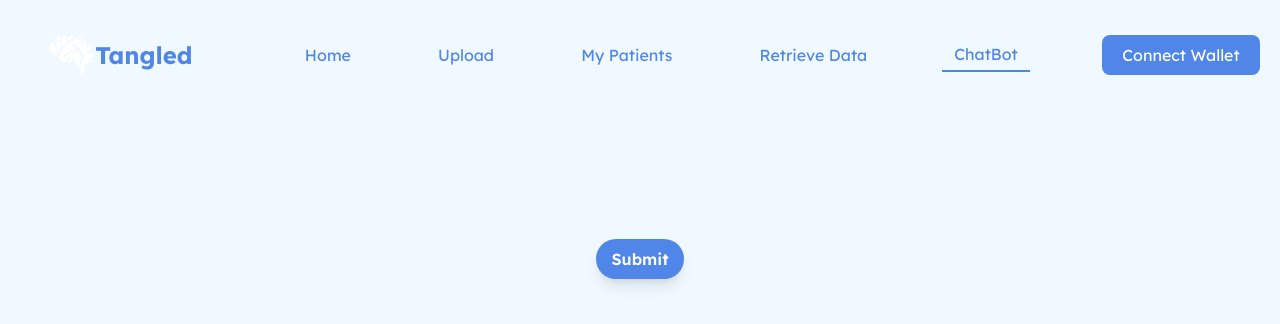
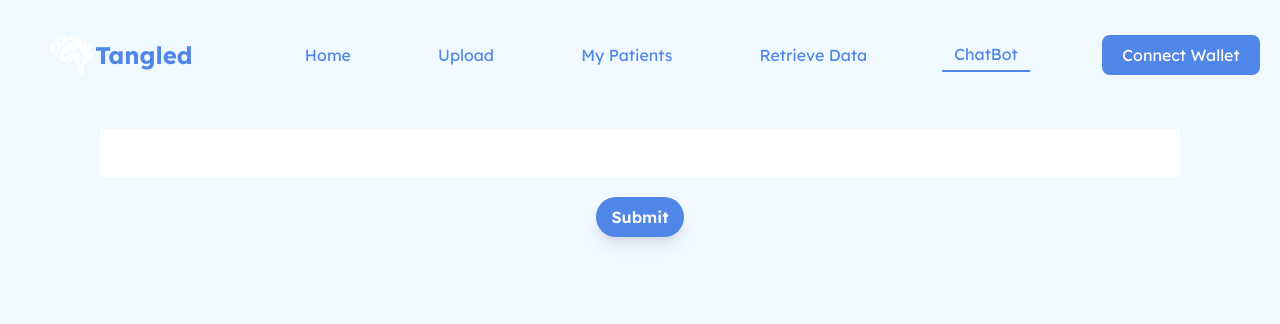
Before and after one commit to krishnan74/tangled-web3, a Next.js app: page /chatbot in a window 1280 px wide. Shown: the top 324 px of the page. Built offline with nearby package versions, Linux system fonts and the light colour scheme.

Commit message:
Update page.js

```diff
--- a/app/chatbot/page.js
+++ b/app/chatbot/page.js
@@ -1,13 +1,16 @@
 "use client";
 import React, { useState } from "react";
-import details from "./details.json"
+import details from "./details.json";
 
 const ChatPage = () => {
 
+  const [prompt, setPrompt] = useState("");
+  const [reply, setReply] = useState("");
+  const [submitted , setSubmittes] = useState(false);
 
   const handleSubmit = async (e) => {
+    e.preventDefault();
 
-    e.preventDefault();
 
     try {
       // Prepare the data to be sent to the server
@@ -16,7 +19,8 @@ const ChatPage = () => {
         headers: {
           "Content-Type": "application/json",
         },
-        body: JSON.stringify(details),
+        body: JSON.stringify({data : details,
+          userInput: prompt}),
       };
 
       // Make a POST request to the Flask server
@@ -30,8 +34,10 @@ const ChatPage = () => {
       }
 
       const data = await response.json();
+      setReply(data);
 
-      console.log(data);
+      // Update chat history with the bot's response
+
 
     } catch (error) {
       console.error("Error sending data to server:", error.message);
@@ -41,12 +47,19 @@ const ChatPage = () => {
   return (
     <div className="px-[100px]">
       <form method="post" onSubmit={handleSubmit}>
-        <div className="flex justify-center gap-5 h-[300px] flex-col ">
+        <div className="flex justify-center gap-5 flex-col">
+          <div>
+            {reply}
+          </div>
+
+
+          <input type="text" className="py-3 px-5" value={prompt} onChange={(e) => setPrompt(e.target.value)}/>
 
 
           <div className="flex justify-center">
             <button
               type="submit"
+
               className="bg-[#4F86E7] text-white font-semibold py-2 px-4 rounded-full shadow-lg"
             >
               Submit
```
